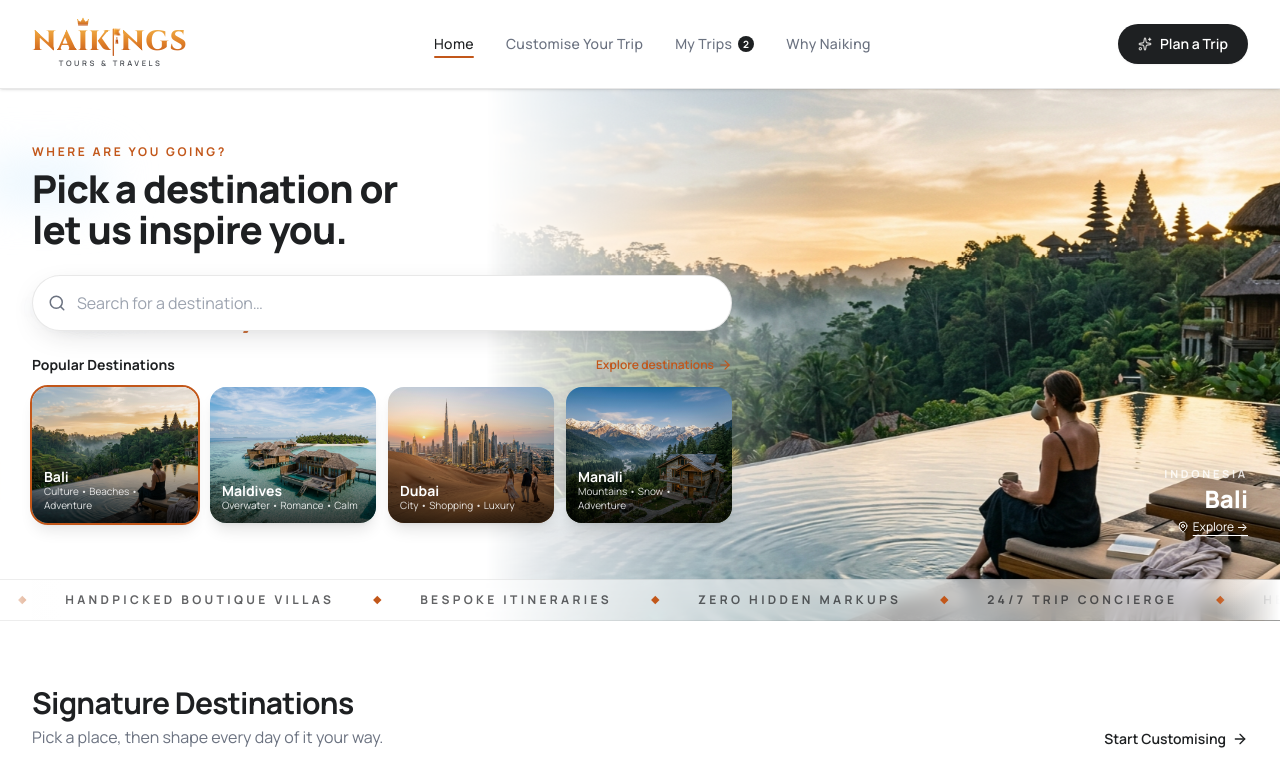
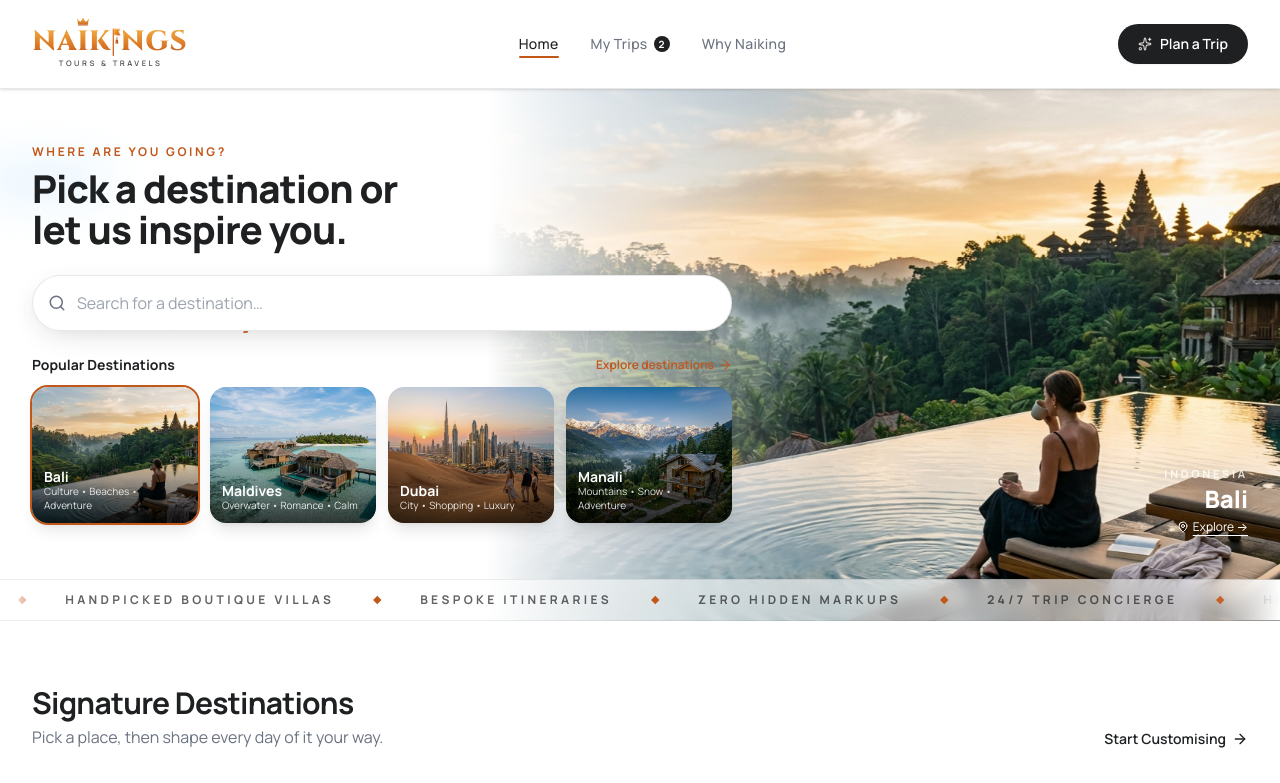
Before and after one commit to anukgcas/naiking_tours, a React (Vite) app: page / in a window 1280 px wide. Shown: the top 783 px of the page. Built offline with nearby package versions, Linux system fonts and the light colour scheme.

Commit message:
customise removed

```diff
--- a/src/components/Header.tsx
+++ b/src/components/Header.tsx
@@ -72,20 +72,6 @@ export const Header: React.FC<HeaderProps> = ({
             </button>
 
             <button
-              onClick={() => onNavigate('plan')}
-              className={`text-sm font-medium tracking-wide transition-colors relative py-1 ${
-                activeTab === 'plan'
-                  ? 'text-[#1E2022]'
-                  : 'text-[#6B7280] hover:text-[#1E2022]'
-              }`}
-            >
-              Customise Your Trip
-              {activeTab === 'plan' && (
-                <span className="absolute bottom-0 left-0 right-0 h-[2px] bg-[#C2571A] rounded-full" />
-              )}
-            </button>
-
-            <button
               onClick={onOpenMyTrips}
               className="text-sm font-medium tracking-wide text-[#6B7280] hover:text-[#1E2022] transition-colors relative py-1 flex items-center gap-1.5"
             >
@@ -148,15 +134,6 @@ export const Header: React.FC<HeaderProps> = ({
             </button>
             <button
               onClick={() => {
-                onNavigate('plan');
-                setIsMobileMenuOpen(false);
-              }}
-              className="text-left text-sm font-medium py-2 px-3 rounded-lg hover:bg-[#FAF8F5]"
-            >
-              Customise Your Trip
-            </button>
-            <button
-              onClick={() => {
                 onOpenMyTrips();
                 setIsMobileMenuOpen(false);
               }}
```
